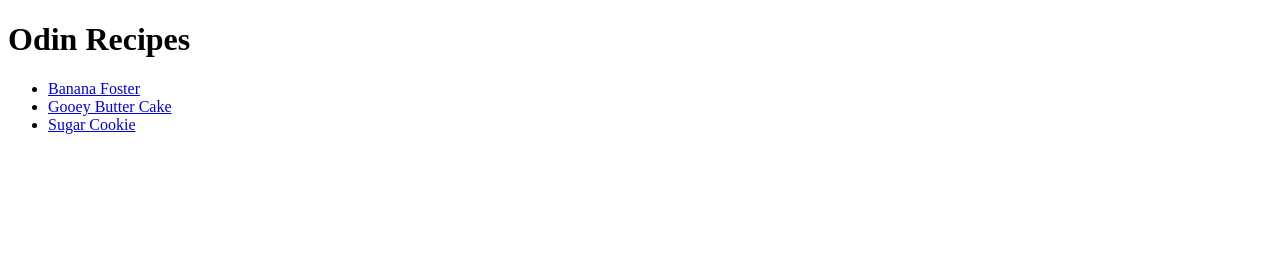
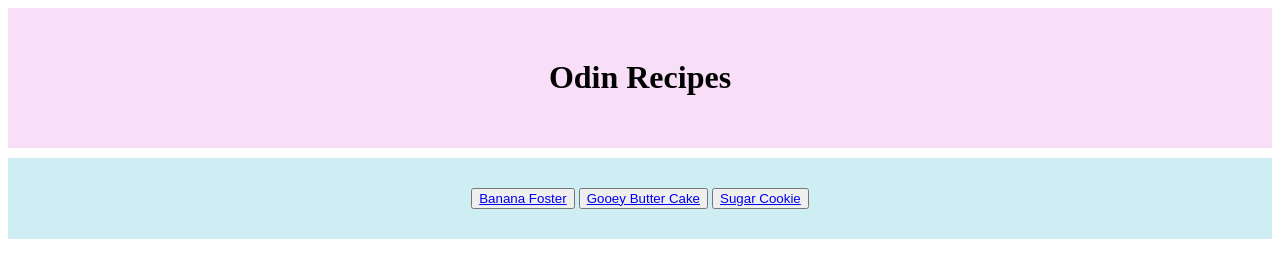
Before and after one commit to jayjaythejet/odin-recipes, a plain HTML site: page index.html in a window 1280 px wide. Drawn offline with Linux system fonts and the light colour scheme.

Commit message:
introduce basic css elements to main index page

```diff
--- a/index.html
+++ b/index.html
@@ -4,14 +4,20 @@
     <meta charset="UTF-8">
     <meta name="viewport" content="width=device-width, initial-scale=1.0">
     <title>Odin Recipes</title>
+    <link rel="stylesheet" href="style.css">
 </head>
 <body>
-    <h1>Odin Recipes</h1>
-    <ul>
-        <li><a href="./recipes/bananafoster.html">Banana Foster</a></li>
-        <li><a href="./recipes/gooeybuttercake.html">Gooey Butter Cake</a></li>
-        <li><a href="./recipes/sugarcookie.html">Sugar Cookie</a></li>
-    </ul>
+    <div class="page_title">
+        <h1>Odin Recipes</h1>
+    </div>
+    <div class="recipe_links">
+
+        <button class="BFbutton"><a href="./recipes/bananafoster.html">Banana Foster</a></button>
+        <button class="GBCbutton"><a href="./recipes/gooeybuttercake.html">Gooey Butter Cake</a></button>
+        <button class="SCbutton"><a href="./recipes/sugarcookie.html">Sugar Cookie</a></button>
+
+    </div>
+
 
 </body>
 </html>
--- /dev/null
+++ b/style.css
@@ -0,0 +1,21 @@
+/* styles.css*/
+
+div {
+    padding: 30px;
+}
+
+.page_title {
+    background-color: rgb(249, 222, 248);
+    text-align: center;
+}
+
+.recipe_links {
+    background-color: rgb(207, 238, 244);
+    margin-top: 10px;
+    text-align: center;
+}
+
+.buttons {
+    display: block;
+    margin: 0 auto;
+}
```
